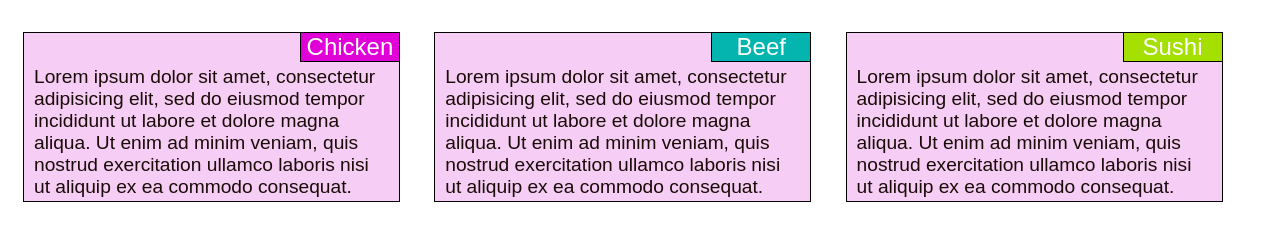
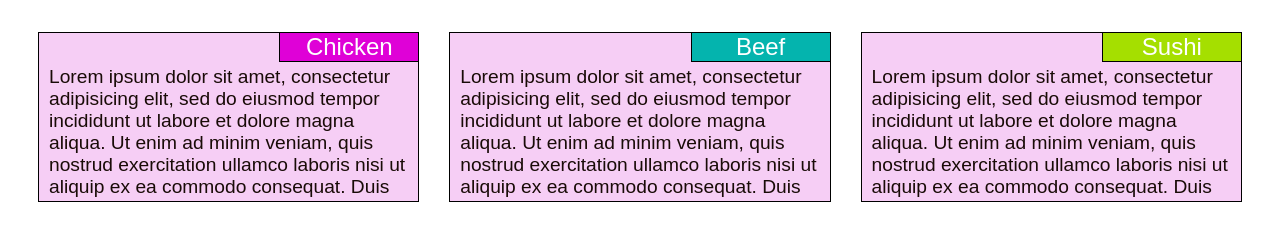
Before and after one commit to aribeth007/coursera-test, a plain HTML site: page module2_solution/index.html in a window 1280 px wide. Shown: the part 64-304 px from the top of the page. Drawn offline with Linux system fonts and the light colour scheme.

Commit message:
improved spacing between sections

```diff
--- a/module2_solution/css/styles.css
+++ b/module2_solution/css/styles.css
@@ -56,7 +56,7 @@ div.mealData {
 p.title {
   border: 1px solid black;
   background-color: #A52A2A;
-  width: 100px;
+  width: 140px;
   height: 30px;
   color: white;
   font-size: 1.25em;
@@ -90,6 +90,8 @@ p.text {
 @media (min-width: 992px) {
   .col-lg-1, .col-lg-2, .col-lg-3, .col-lg-4, .col-lg-5, .col-lg-6, .col-lg-7, .col-lg-8, .col-lg-9, .col-lg-10, .col-lg-11, .col-lg-12 {
     float: left;
+    padding-left: 15px;
+    padding-right: 15px;
   }
   .col-lg-1 {
     width: 8.33%;
@@ -132,7 +134,9 @@ p.text {
 /********** Medium devices only **********/
 @media (min-width: 768px) and (max-width: 991px) {
   .col-md-1, .col-md-2, .col-md-3, .col-md-4, .col-md-5, .col-md-6, .col-md-7, .col-md-8, .col-md-9, .col-md-10, .col-md-11, .col-md-12 {
-    float: left
+    float: left;
+    padding-left: 15px;
+    padding-right: 15px;
   }
   .col-md-1 {
     width: 8.33%;
@@ -167,9 +171,6 @@ p.text {
   .col-md-11 {
     width: 91.66%;
   }
-  .col-md-11-5 {
-    width: 95.83%;
-  }
   .col-md-12 {
     width: 100%;
   }
--- a/module2_solution/index.html
+++ b/module2_solution/index.html
@@ -11,7 +11,7 @@
 
   <section class="row">
     <section id="chickenContainer" class="col-lg-4 col-md-6 mealContainer">
-      <div id="chickenDiv" class="col-lg-11 col-md-11 mealData">
+      <div id="chickenDiv" class="mealData">
         <p id="chickenTitle" class="title">Chicken</p>
         <p class="text">
           Lorem ipsum dolor sit amet, consectetur adipisicing elit, sed do eiusmod
@@ -24,7 +24,7 @@
       <div>
     </section>
     <section id="beefContainer" class="col-lg-4 col-md-6 mealContainer">
-      <div id="beefDiv" class="col-lg-11 col-md-11 mealData">
+      <div id="beefDiv" class="mealData">
         <p id="beefTitle" class="title">Beef</p>
         <p class="text">
           Lorem ipsum dolor sit amet, consectetur adipisicing elit, sed do eiusmod
@@ -37,7 +37,7 @@
       </div>
     </section>
     <section id="sushiContainer" class="col-lg-4 col-md-12 mealContainer">
-      <div id="sushiDiv" class="col-lg-11 col-md-11-5 mealData">
+      <div id="sushiDiv" class="mealData">
         <p id="sushiTitle" class="title">Sushi</p>
         <p class="text">
           Lorem ipsum dolor sit amet, consectetur adipisicing elit, sed do eiusmod
```
